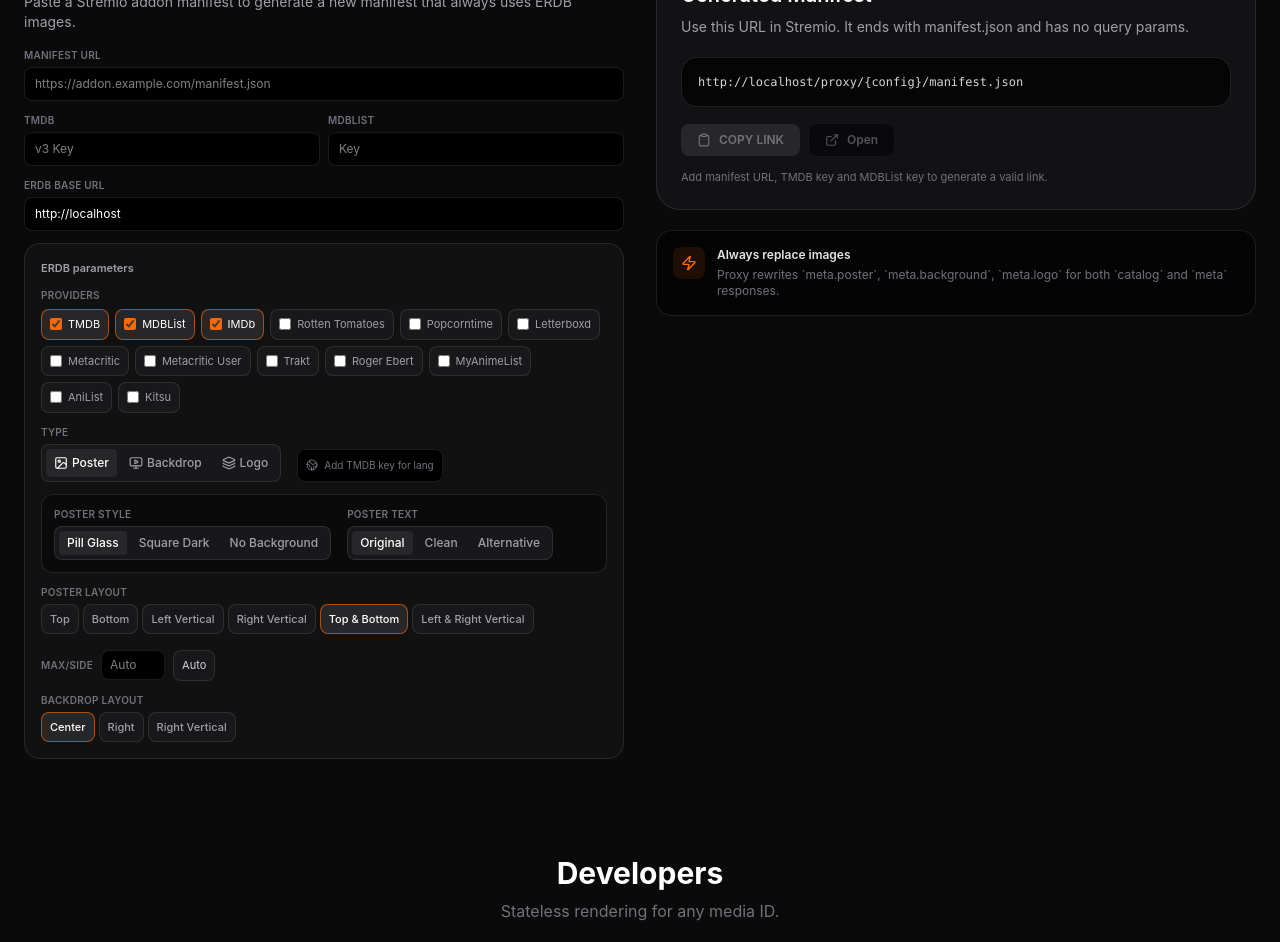
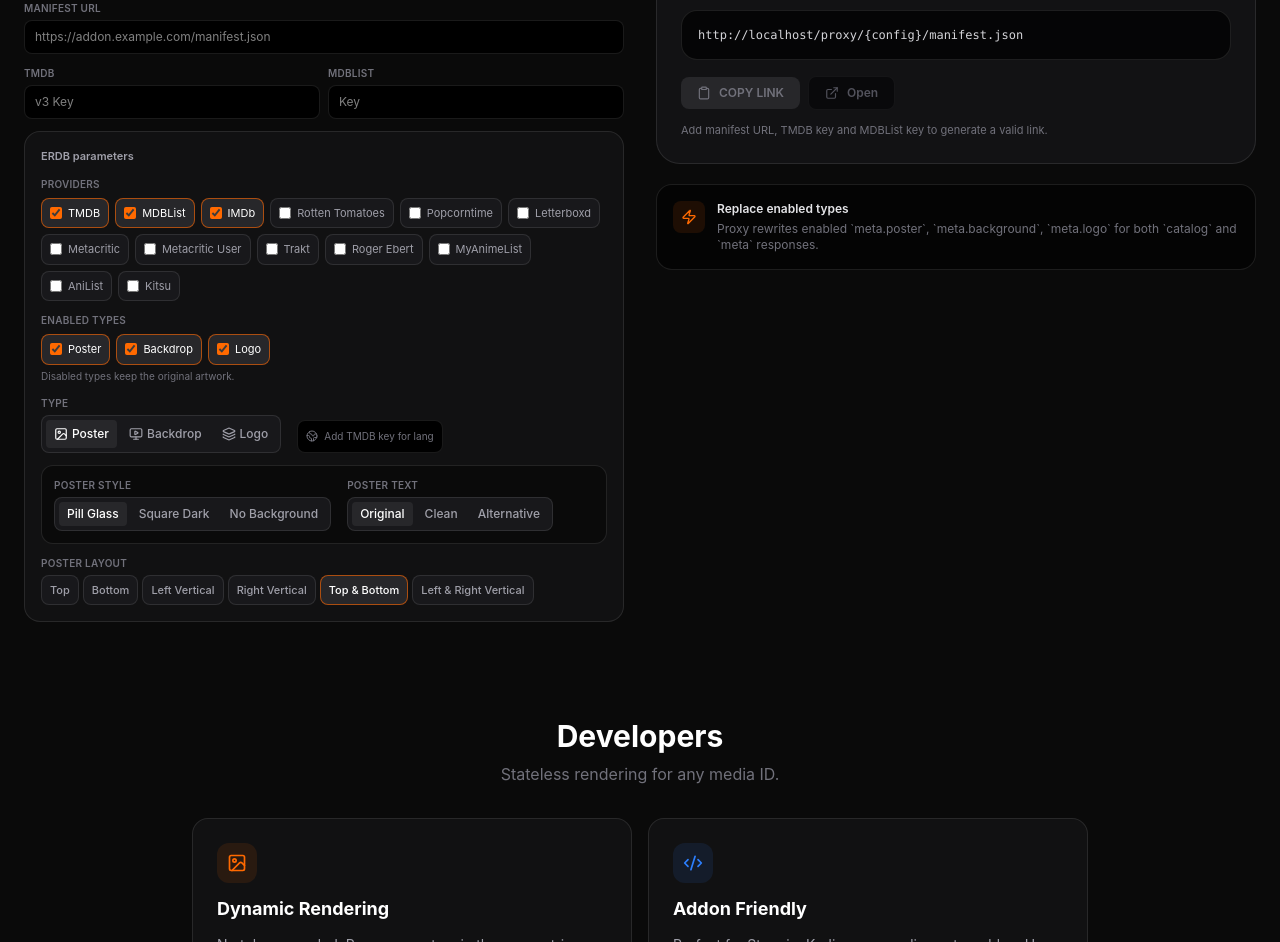
Before and after one commit to IbbyLabs/erdb, a Next.js app: page / in a window 1280 px wide. Shown: the part 1500-2442 px from the top of the page. Built offline with nearby package versions, Linux system fonts and the light colour scheme.

Commit message:
fix: update addon proxy handling
Touches addon proxy, homepage and configurator, and README guide.

```diff
--- a/app/page.tsx
+++ b/app/page.tsx
@@ -38,6 +38,9 @@
   { code: 'tr', label: 'Türkçe', flag: '🇹🇷' },
 ];
 const VISIBLE_RATING_PROVIDER_OPTIONS = RATING_PROVIDER_OPTIONS;
+const PROXY_TYPES = ['poster', 'backdrop', 'logo'] as const;
+type ProxyType = (typeof PROXY_TYPES)[number];
+type ProxyEnabledTypes = Record<ProxyType, boolean>;
 
 const normalizeBaseUrl = (value: string) => value.trim().replace(/\/+$/, '');
 
@@ -69,12 +72,16 @@
   const [mdblistKey, setMdblistKey] = useState('');
   const [tmdbKey, setTmdbKey] = useState('');
   const [proxyManifestUrl, setProxyManifestUrl] = useState('');
-  const [proxyBaseUrl, setProxyBaseUrl] = useState('');
   const [proxyTmdbKey, setProxyTmdbKey] = useState('');
   const [proxyMdblistKey, setProxyMdblistKey] = useState('');
   const [proxyRatingPreferences, setProxyRatingPreferences] = useState<RatingPreference[]>(['imdb', 'tmdb', 'mdblist']);
   const [proxyLang, setProxyLang] = useState('en');
   const [proxyConfigType, setProxyConfigType] = useState<'poster' | 'backdrop' | 'logo'>('poster');
+  const [proxyEnabledTypes, setProxyEnabledTypes] = useState<ProxyEnabledTypes>({
+    poster: true,
+    backdrop: true,
+    logo: true,
+  });
   const [proxyPosterRatingStyle, setProxyPosterRatingStyle] = useState<RatingStyle>(DEFAULT_RATING_STYLE);
   const [proxyBackdropRatingStyle, setProxyBackdropRatingStyle] = useState<RatingStyle>(DEFAULT_RATING_STYLE);
   const [proxyLogoRatingStyle, setProxyLogoRatingStyle] = useState<RatingStyle>('plain');
@@ -96,12 +103,6 @@
       setBaseUrl(origin);
     }
   }, []);
-
-  useEffect(() => {
-    if (!proxyBaseUrl && baseUrl) {
-      setProxyBaseUrl(baseUrl);
-    }
-  }, [baseUrl, proxyBaseUrl]);
 
   useEffect(() => {
     if (!proxyTmdbKey && tmdbKey) {
@@ -213,7 +214,7 @@
     }
     if (previewType === 'poster') {
       query.set('posterRatingsLayout', posterRatingsLayout);
-      if (posterRatingsMaxPerSide !== null) {
+      if (posterRatingsLayout === 'left-right' && posterRatingsMaxPerSide !== null) {
         query.set('posterRatingsMaxPerSide', String(posterRatingsMaxPerSide));
       }
     } else if (previewType === 'backdrop') {
@@ -284,7 +285,7 @@
     if (posterRatingsLayout) {
       config.posterRatingsLayout = posterRatingsLayout;
     }
-    if (posterRatingsMaxPerSide !== null) {
+    if (posterRatingsLayout === 'left-right' && posterRatingsMaxPerSide !== null) {
       config.posterRatingsMaxPerSide = posterRatingsMaxPerSide;
     }
     if (backdropRatingsLayout) {
@@ -309,8 +310,7 @@
   ]);
 
   useEffect(() => {
-    const rawOrigin = proxyBaseUrl || baseUrl || (typeof window !== 'undefined' ? window.location.origin : '');
-    const origin = rawOrigin.trim().replace(/\/+$/, '');
+    const origin = normalizeBaseUrl(baseUrl || (typeof window !== 'undefined' ? window.location.origin : ''));
     if (!origin) {
       setProxyUrl('');
       return;
@@ -324,7 +324,7 @@
       return;
     }
 
-    const config: Record<string, string> = {
+    const config: Record<string, string | boolean> = {
       url: manifestUrl,
       tmdbKey: tmdb,
       mdblistKey: mdb,
@@ -343,11 +343,14 @@
     config.logoRatingStyle = proxyLogoRatingStyle;
     config.posterImageText = proxyPosterImageText;
     config.backdropImageText = proxyBackdropImageText;
+    config.posterEnabled = proxyEnabledTypes.poster;
+    config.backdropEnabled = proxyEnabledTypes.backdrop;
+    config.logoEnabled = proxyEnabledTypes.logo;
 
     if (proxyPosterRatingsLayout) {
       config.posterRatingsLayout = proxyPosterRatingsLayout;
     }
-    if (proxyPosterRatingsMaxPerSide !== null) {
+    if (proxyPosterRatingsLayout === 'left-right' && proxyPosterRatingsMaxPerSide !== null) {
       config.posterRatingsMaxPerSide = String(proxyPosterRatingsMaxPerSide);
     }
     if (proxyBackdropRatingsLayout) {
@@ -374,7 +377,7 @@
     proxyPosterRatingsLayout,
     proxyPosterRatingsMaxPerSide,
     proxyBackdropRatingsLayout,
-    proxyBaseUrl,
+    proxyEnabledTypes,
     baseUrl,
   ]);
 
@@ -392,6 +395,13 @@
         ? current.filter((item) => item !== rating)
         : [...current, rating]
     );
+  };
+
+  const toggleProxyEnabledType = (type: ProxyType) => {
+    setProxyEnabledTypes((current) => ({
+      ...current,
+      [type]: !current[type],
+    }));
   };
 
   const handleCopyConfig = useCallback(() => {
@@ -573,11 +583,13 @@
                       ))}
                     </div>
                   </div>
+                  {posterRatingsLayout === 'left-right' && (
                     <div className="flex items-center gap-2">
                       <span className="text-[10px] font-semibold uppercase tracking-wide text-zinc-500">Max/side</span>
                       <input type="number" value={posterRatingsMaxPerSide ?? ''} onChange={(e) => setPosterRatingsMaxPerSide(e.target.value === '' ? null : parseInt(e.target.value))} placeholder="Auto" className="w-16 bg-black border border-white/10 rounded-lg px-2 py-1.5 text-xs text-white focus:border-orange-500/50 outline-none" />
                       <button onClick={() => setPosterRatingsMaxPerSide(null)} className="rounded-lg border border-white/10 bg-zinc-900 px-2 py-1.5 text-[11px] text-zinc-300 hover:bg-zinc-800">Auto</button>
                     </div>
+                  )}
                 </div>
               )}
 
@@ -684,7 +696,7 @@
             <div className="space-y-4">
               <div>
                 <h2 className="text-2xl font-bold text-white mb-1">Addon Proxy</h2>
-                <p className="text-sm text-zinc-400">Paste a Stremio addon manifest to generate a new manifest that always uses ERDB images.</p>
+                <p className="text-sm text-zinc-400">Paste a Stremio addon manifest to generate a new manifest and choose which image types to replace.</p>
               </div>
 
               <div className="space-y-3">
@@ -722,17 +734,6 @@
                   </div>
                 </div>
 
-                <div>
-                  <label className="text-[10px] font-semibold uppercase tracking-wide text-zinc-500 block mb-1">ERDB Base URL</label>
-                  <input
-                    type="text"
-                    value={proxyBaseUrl}
-                    onChange={(e) => setProxyBaseUrl(e.target.value)}
-                    placeholder={baseUrl || 'https://erdb.example.com'}
-                    className="w-full bg-black border border-white/10 rounded-lg px-2.5 py-2 text-xs text-white focus:border-orange-500/50 outline-none"
-                  />
-                </div>
-
                 <div className="space-y-3 rounded-2xl border border-white/10 bg-zinc-900/50 p-4">
                   <div className="text-[11px] font-semibold text-zinc-400">ERDB parameters</div>
                     <div>
@@ -747,11 +748,24 @@
                       </div>
                     </div>
 
+                    <div>
+                      <span className="text-[10px] font-semibold uppercase tracking-wide text-zinc-500 block mb-1.5">Enabled Types</span>
+                      <div className="flex flex-wrap gap-1.5">
+                        {PROXY_TYPES.map(type => (
+                          <label key={`proxy-enabled-${type}`} className={`inline-flex items-center gap-1.5 rounded-lg border px-2 py-1.5 text-[11px] cursor-pointer select-none transition-colors ${proxyEnabledTypes[type] ? 'border-orange-500/60 bg-zinc-800 text-white' : 'border-white/10 bg-zinc-900 text-zinc-400 hover:text-white'}`}>
+                            <input type="checkbox" checked={proxyEnabledTypes[type]} onChange={() => toggleProxyEnabledType(type)} className="h-3 w-3 accent-orange-500" />
+                            <span>{type.charAt(0).toUpperCase() + type.slice(1)}</span>
+                          </label>
+                        ))}
+                      </div>
+                      <div className="mt-1 text-[10px] text-zinc-500">Disabled types keep the original artwork.</div>
+                    </div>
+
                     <div className="flex flex-wrap gap-4 items-end">
                       <div>
                         <span className="text-[10px] font-semibold uppercase tracking-wide text-zinc-500 block mb-1">Type</span>
                         <div className="flex gap-1 p-1 bg-zinc-900 rounded-lg border border-white/10">
-                          {(['poster', 'backdrop', 'logo'] as const).map(type => (
+                          {PROXY_TYPES.map(type => (
                             <button key={`proxy-type-${type}`} onClick={() => setProxyConfigType(type)} className={`px-2 py-1.5 rounded text-xs font-medium transition-colors flex items-center gap-1 ${proxyConfigType === type ? 'bg-zinc-800 text-white' : 'text-zinc-400 hover:text-white'}`}>
                               {type === 'poster' && <ImageIcon className="w-3.5 h-3.5" />}
                               {type === 'backdrop' && <MonitorPlay className="w-3.5 h-3.5" />}
@@ -833,6 +847,7 @@
                       )}
                     </div>
 
+                    {proxyConfigType === 'poster' && (
                       <div className="flex flex-wrap gap-4 items-end">
                         <div>
                           <span className="text-[10px] font-semibold uppercase tracking-wide text-zinc-500 block mb-1">Poster Layout</span>
@@ -842,13 +857,17 @@
                             ))}
                           </div>
                         </div>
+                        {proxyPosterRatingsLayout === 'left-right' && (
                           <div className="flex items-center gap-2">
                             <span className="text-[10px] font-semibold uppercase tracking-wide text-zinc-500">Max/side</span>
                             <input type="number" value={proxyPosterRatingsMaxPerSide ?? ''} onChange={(e) => setProxyPosterRatingsMaxPerSide(e.target.value === '' ? null : parseInt(e.target.value))} placeholder="Auto" className="w-16 bg-black border border-white/10 rounded-lg px-2 py-1.5 text-xs text-white focus:border-orange-500/50 outline-none" />
                             <button onClick={() => setProxyPosterRatingsMaxPerSide(null)} className="rounded-lg border border-white/10 bg-zinc-900 px-2 py-1.5 text-[11px] text-zinc-300 hover:bg-zinc-800">Auto</button>
                           </div>
+                        )}
                       </div>
+                    )}
 
+                    {proxyConfigType === 'backdrop' && (
                       <div>
                         <span className="text-[10px] font-semibold uppercase tracking-wide text-zinc-500 block mb-1">Backdrop Layout</span>
                         <div className="flex flex-wrap gap-1">
@@ -857,6 +876,7 @@
                           ))}
                         </div>
                       </div>
+                    )}
                 </div>
               </div>
             </div>
@@ -869,7 +889,7 @@
                 </p>
                 <div className="mt-5 rounded-2xl border border-white/10 bg-black/70 p-4">
                   <div className="font-mono text-xs text-zinc-300 break-all">
-                    {proxyUrl || `${proxyBaseUrl || baseUrl || 'https://erdb.example.com'}/proxy/{config}/manifest.json`}
+                    {proxyUrl || `${baseUrl || 'https://erdb.example.com'}/proxy/{config}/manifest.json`}
                   </div>
                 </div>
                 <div className="mt-4 flex flex-wrap items-center gap-2">
@@ -913,8 +933,8 @@
                     <Zap className="w-4 h-4 text-orange-500" />
                   </div>
                   <div className="space-y-1">
-                    <div className="text-zinc-200 font-semibold">Always replace images</div>
-                    <div>Proxy rewrites `meta.poster`, `meta.background`, `meta.logo` for both `catalog` and `meta` responses.</div>
+                    <div className="text-zinc-200 font-semibold">Replace enabled types</div>
+                    <div>Proxy rewrites enabled `meta.poster`, `meta.background`, `meta.logo` for both `catalog` and `meta` responses.</div>
                   </div>
                 </div>
               </div>
--- a/app/proxy/[...path]/route.ts
+++ b/app/proxy/[...path]/route.ts
@@ -34,6 +34,12 @@
 const buildError = (message: string, status = 400) =>
   NextResponse.json({ error: message }, { status, headers: corsHeaders });
 
+const isTypeEnabled = (config: ProxyConfig, type: 'poster' | 'backdrop' | 'logo') => {
+  if (type === 'poster') return config.posterEnabled !== false;
+  if (type === 'backdrop') return config.backdropEnabled !== false;
+  return config.logoEnabled !== false;
+};
+
 export async function OPTIONS() {
   return new NextResponse(null, { status: 204, headers: corsHeaders });
 }
@@ -49,33 +55,42 @@
   const erdbId = normalizeErdbId(rawId, rawType);
   if (!erdbId) return meta;
 
-  return {
-    ...meta,
-    poster: buildErdbImageUrl({
+  const nextMeta: Record<string, unknown> = { ...meta };
+
+  if (isTypeEnabled(config, 'poster')) {
+    nextMeta.poster = buildErdbImageUrl({
       reqUrl: requestUrl,
       imageType: 'poster',
       erdbId,
       tmdbKey: config.tmdbKey,
       mdblistKey: config.mdblistKey,
       config,
-    }),
-    background: buildErdbImageUrl({
+    });
+  }
+
+  if (isTypeEnabled(config, 'backdrop')) {
+    nextMeta.background = buildErdbImageUrl({
       reqUrl: requestUrl,
       imageType: 'backdrop',
       erdbId,
       tmdbKey: config.tmdbKey,
       mdblistKey: config.mdblistKey,
       config,
-    }),
-    logo: buildErdbImageUrl({
+    });
+  }
+
+  if (isTypeEnabled(config, 'logo')) {
+    nextMeta.logo = buildErdbImageUrl({
       reqUrl: requestUrl,
       imageType: 'logo',
       erdbId,
       tmdbKey: config.tmdbKey,
       mdblistKey: config.mdblistKey,
       config,
-    }),
-  };
+    });
+  }
+
+  return nextMeta;
 };
 
 export async function GET(
```
Also changed, not shown: lib/addonProxy.ts (+44 -4 lines), 1 other file (tests, documents, lock files or other folders). Lines whose indentation alone changed are shown as unchanged.
